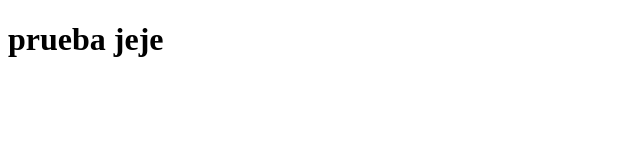
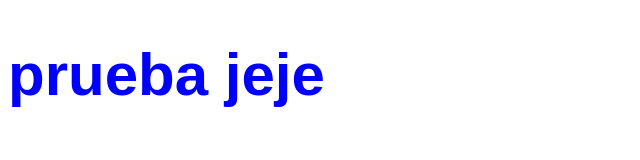
Before and after one commit to merydc5/prueba-fetch, a plain HTML site: page index.html in a window 1280 px wide. Shown: the whole page, without its empty margins (0-640 px from the left). Drawn offline with Linux system fonts and the light colour scheme.

Commit message:
actualizado cssañadido

```diff
--- /dev/null
+++ b/css/estilos.css
@@ -0,0 +1,5 @@
+body{
+    font-family: sans-serif;
+    color: blue;
+    font-size: 30px;
+}
--- a/index.html
+++ b/index.html
@@ -4,6 +4,7 @@
     <meta charset="UTF-8">
     <meta name="viewport" content="width=device-width, initial-scale=1.0">
     <title>Document</title>
+    <link rel="stylesheet" href="css/estilos.css">
 </head>
 <body>
     <h1>prueba jeje</h1>
```
